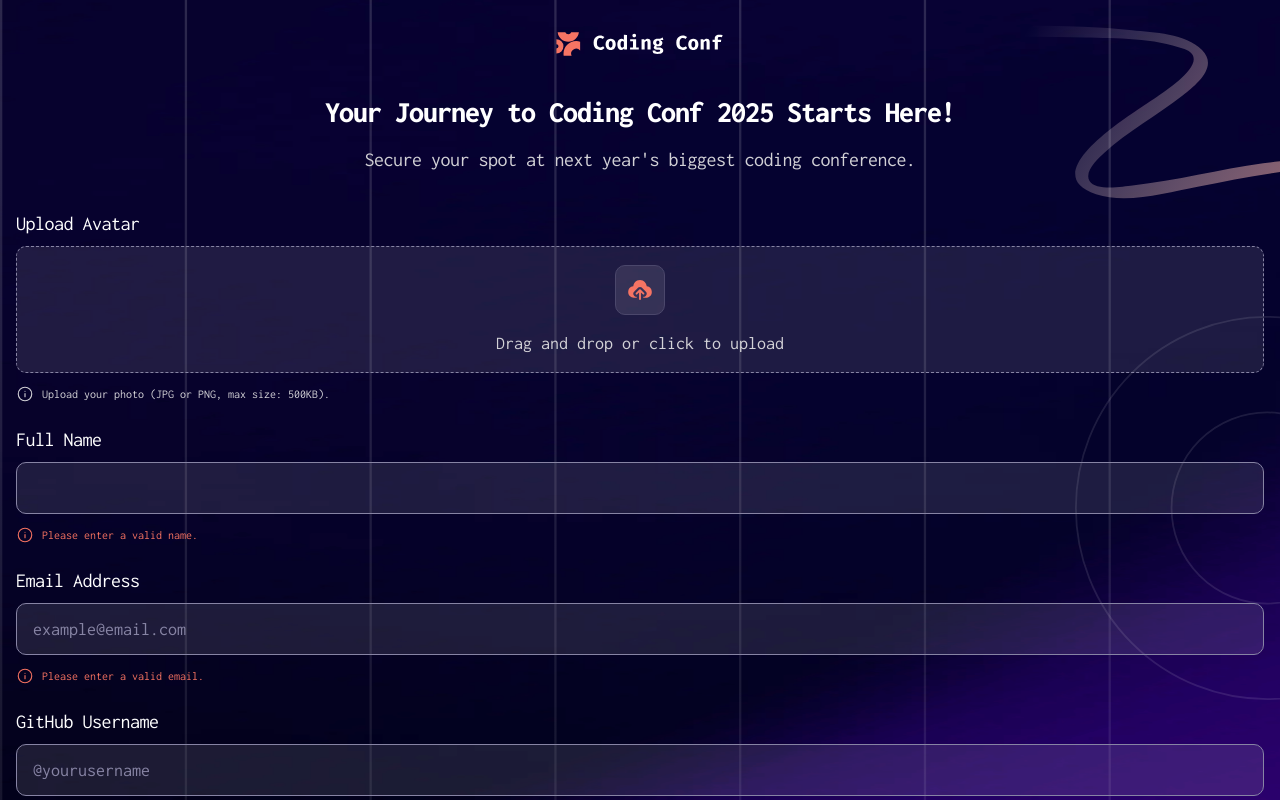
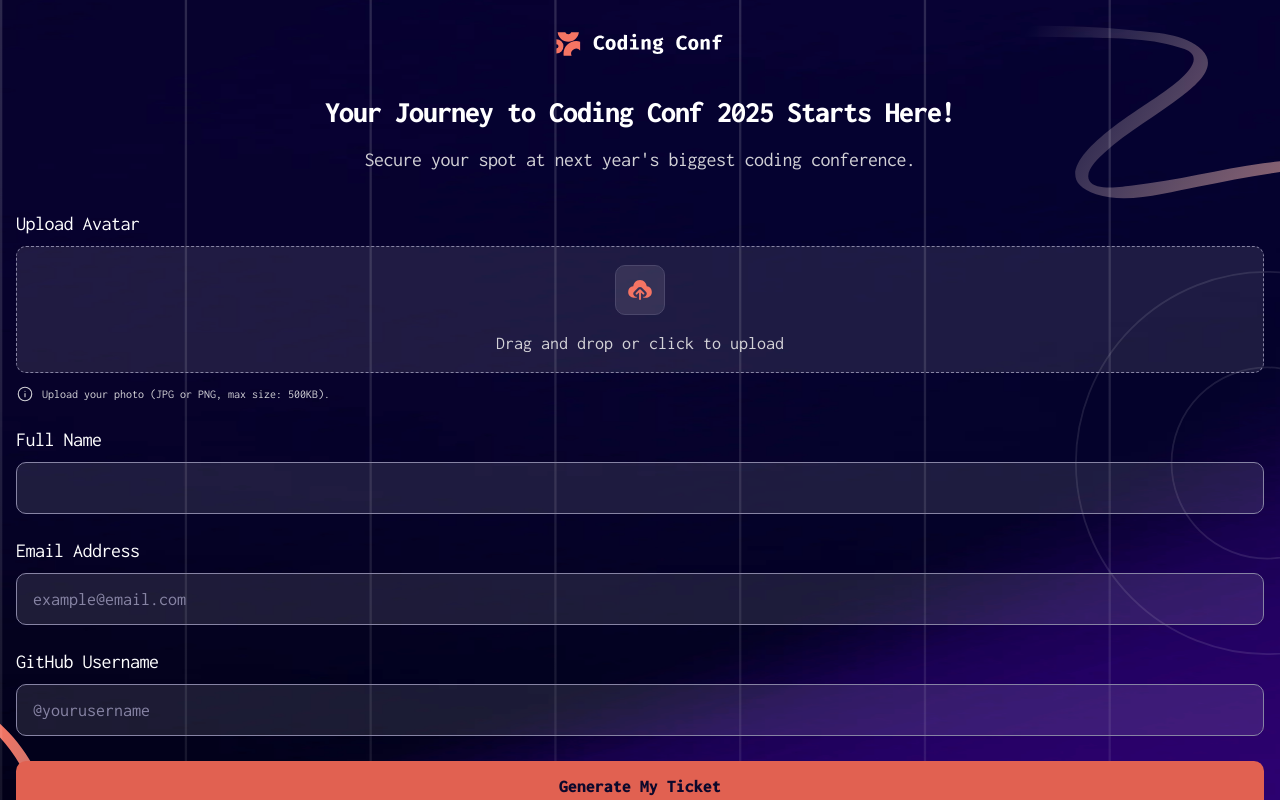
Before and after one commit to VenusY/frontend-mentor-conference-ticket-generator, a React app: page / in a window 1280 px wide. Shown: the top 800 px of the page. Built offline with nearby package versions, Linux system fonts and the light colour scheme.

Commit message:
Make error messages hidden by default

```diff
--- a/src/styles/scss/Form.scss
+++ b/src/styles/scss/Form.scss
@@ -67,10 +67,14 @@
 }
 
 .error-message {
-  display: flex;
-  align-items: center;
-  gap: 8px;
+  display: none;
   margin-top: u.rem(12);
+
+  &--visible {
+    display: flex;
+    align-items: center;
+    gap: 8px;
+  }
 
   &__icon {
     flex-shrink: 0;
```
